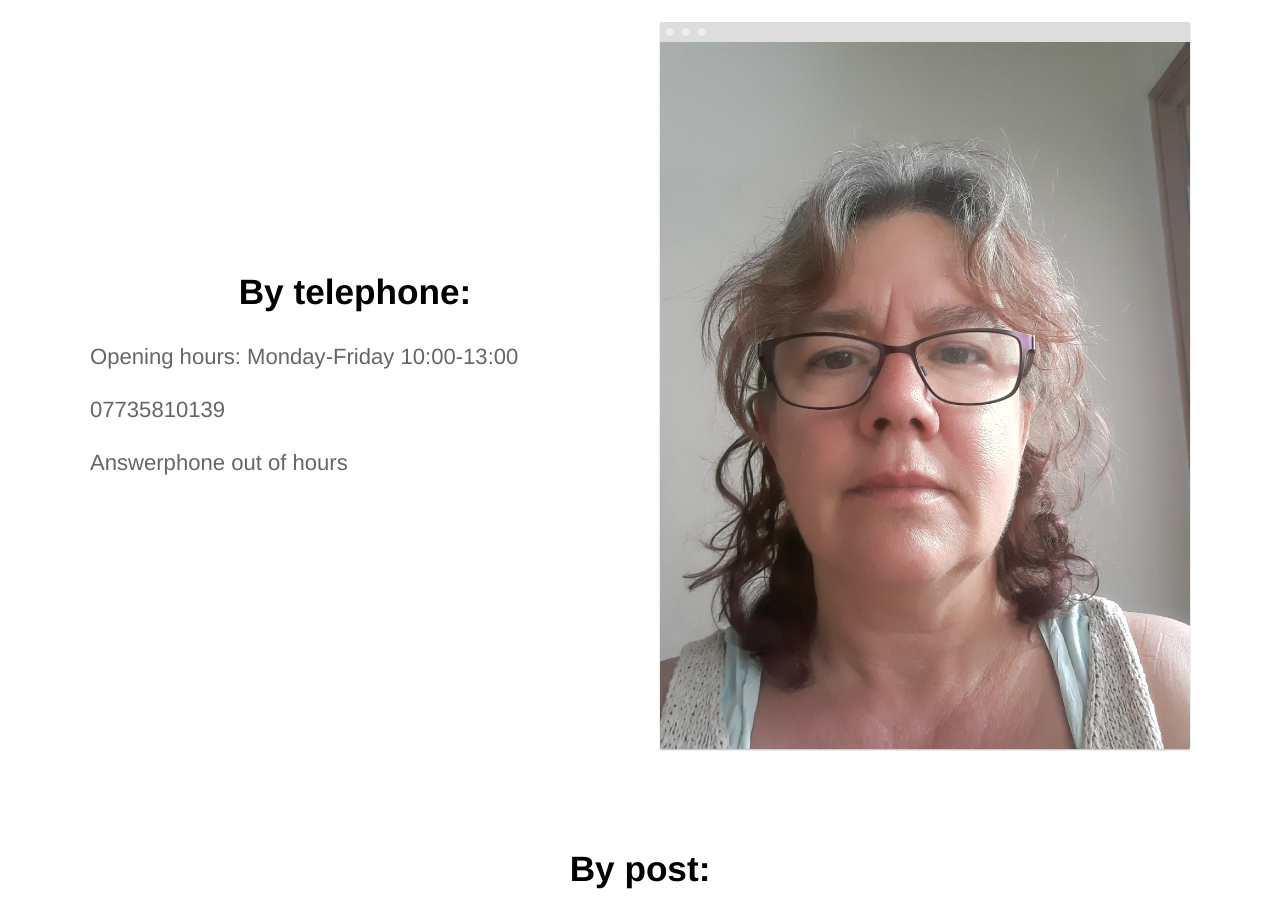
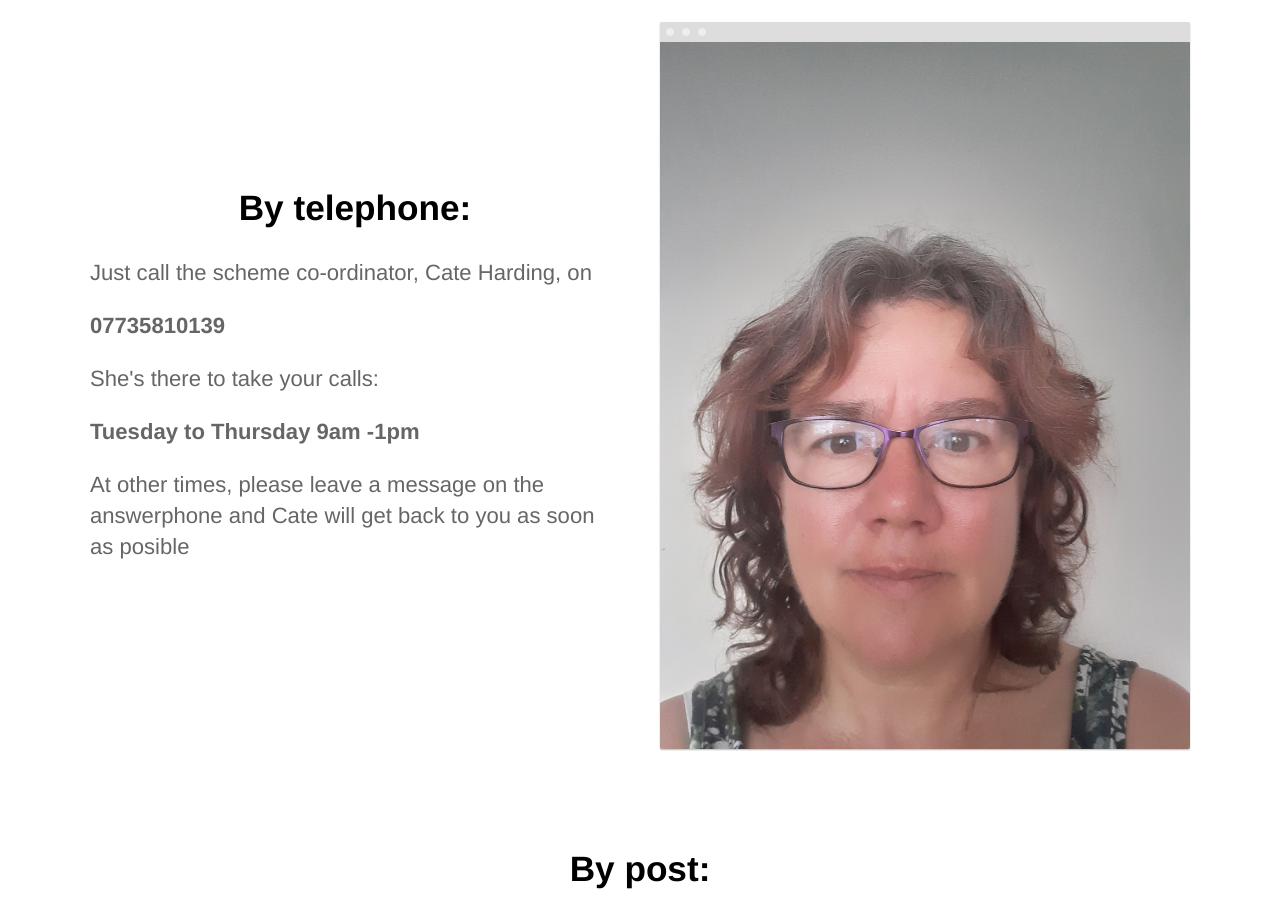
Before and after one commit to chriswilde1946/goodneighboursrp.org.uk, a Jekyll site: the page built from contact.html, in a window 1280 px wide and 900 px high, scrolled down 360 px. Built offline with Jekyll 4.4.1, drawn with Linux system fonts in a browser that asks for light colours.

Commit message:
General Update

```diff
--- a/contact.html
+++ b/contact.html
@@ -14,12 +14,14 @@ map:
 		<div class="container flex">
 			<div class="text editable">
 				<h2><strong>By telephone:</strong></h2>
-				<p>Opening hours: Monday-Friday 10:00-13:00</p>
-				<p>07735810139</p>
-				<p>Answerphone out of hours</p>
+				<p>Just call the scheme co-ordinator, Cate Harding, on </p>
+				<p><b>07735810139</b></p>
+				<p>She's there to take your calls:</p>
+				<p> <b>Tuesday to Thursday 9am -1pm</b></p>
+				<p>At other times, please leave a message on the answerphone and Cate will get back to you as soon as posible</p>
 			</div>
 			<div class="image">
-				<img src="{{ site.baseurl }}/images/Cate.jpg" alt="Screenshot" class="screenshot editable" />
+				<img src="{{ site.baseurl }}/images/Cate2.jpg" alt="Screenshot" class="screenshot editable" />
 			</div>
 		</div>
 	</section>
```
Also changed, not shown: trustees.html (+10 -21 lines), images/Cate2.jpg (added), images/silhouette.jpg (added), 2 other files.
